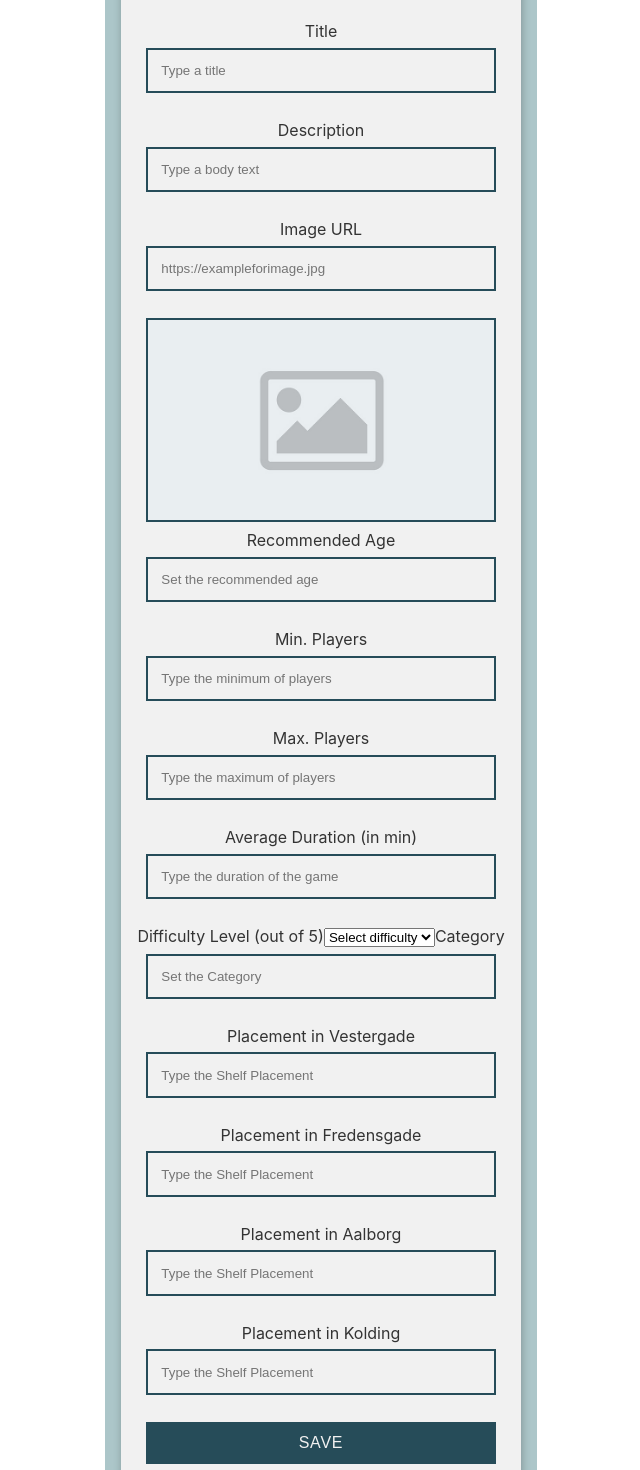
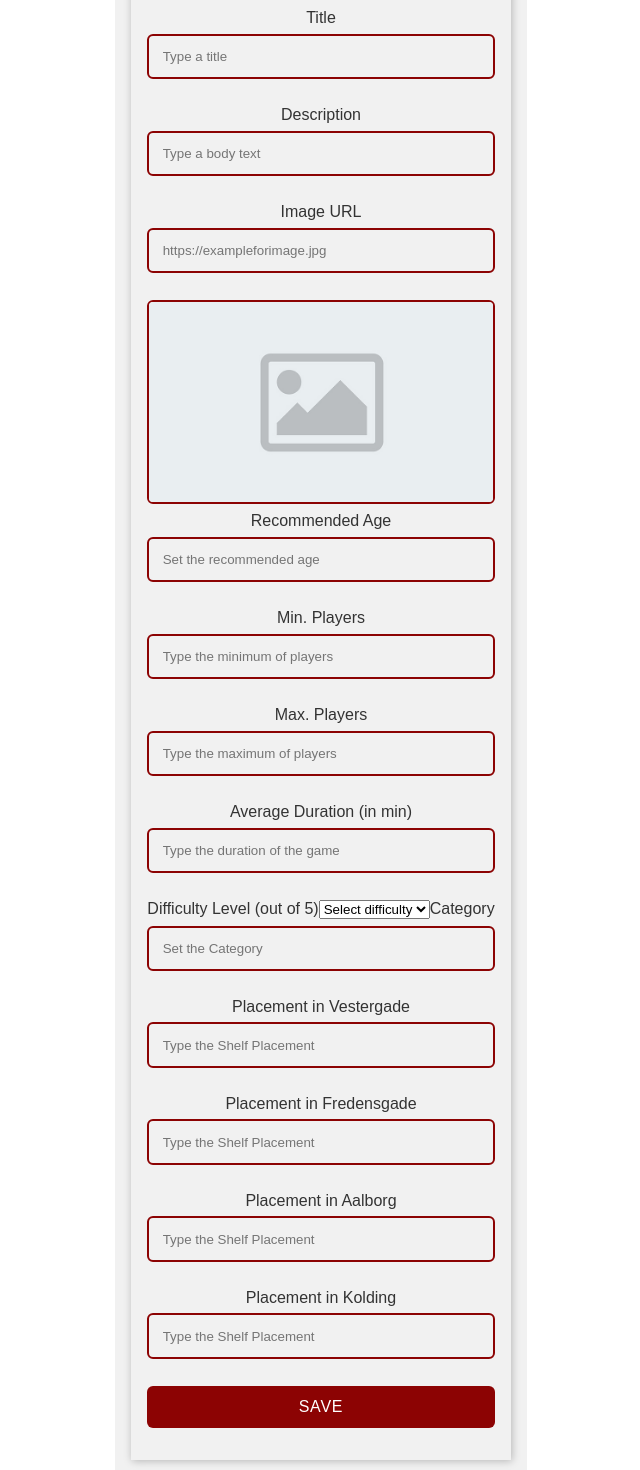
Before and after one commit to maggiewaldauf/spilcafeen, a React (Vite) app: page /spilcafeen/create in a window 1280 px wide. Shown: the part 260-1730 px from the top of the page, without its empty margins (319-959 px from the left). Built offline with nearby package versions, Linux system fonts and the light colour scheme.

Commit message:
Styling & Changing of Filters

```diff
--- a/package.json
+++ b/package.json
@@ -1,6 +1,6 @@
 {
   "name": "spilcafeen",
-  "homepage":"https://maggiewaldauf.github.io/spilcafeen",
+  "homepage": "https://maggiewaldauf.github.io/spilcafeen",
   "private": true,
   "version": "0.0.0",
   "type": "module",
@@ -13,10 +13,12 @@
     "deploy": "gh-pages -d dist"
   },
   "dependencies": {
+    "nouislider": "^15.8.1",
     "react": "^19.0.0",
     "react-dom": "^19.0.0",
     "react-icons": "^5.5.0",
-    "react-router-dom": "^7.2.0"
+    "react-router-dom": "^7.2.0",
+    "react-slider": "^2.0.6"
   },
   "devDependencies": {
     "@eslint/js": "^9.21.0",
--- a/src/pages/HomePage.jsx
+++ b/src/pages/HomePage.jsx
@@ -5,9 +5,8 @@ export default function HomePage() {
     const [posts, setPosts] = useState([]);
     const [searchQuery, setSearchQuery] = useState(""); // 🔍 Search state
     const [selectedCategory, setSelectedCategory] = useState(""); // Category filter state
-    const [selectedAge, setSelectedAge] = useState(""); // Age filter state
-    const [selectedPlayers, setSelectedPlayers] = useState(1); // Players filter state (default to 1)
-    const [selectedDuration, setSelectedDuration] = useState(""); // Duration filter state
+    const [selectedPlayers, setSelectedPlayers] = useState(2); // Players filter state (default to 1)
+    const [maxDuration, setMaxDuration] = useState(120); // Max duration state
 
     useEffect(() => {
         async function getPosts() {
@@ -25,28 +24,21 @@ export default function HomePage() {
     // Get unique categories from posts
     const categories = [...new Set(posts.map(post => post.genre))];
 
-    // Filter posts based on search, category, age, players, and duration
+    // Filter posts based on search, category, players, and max duration
     const filteredPosts = posts.filter(post => {
         const matchesSearch = post.title.toLowerCase().includes(searchQuery.toLowerCase());
         const matchesCategory = selectedCategory === "" || post.genre === selectedCategory;
-
-        const matchesAge = selectedAge === "" || (
-            (selectedAge === "<8" && post.age <= 8) ||
-            (selectedAge === "<12" && post.age <= 12) ||
-            (selectedAge === "<18" && post.age <= 18) ||
-            (selectedAge === "18+" && post.age >= 18)
-        );
-
         const matchesPlayers = selectedPlayers === "" ||
             (post.minPlayers <= selectedPlayers && post.maxPlayers >= selectedPlayers);
+        const matchesDuration = post.duration <= maxDuration; // Only check for max duration
 
-        const matchesDuration = selectedDuration === "" || (
-            (selectedDuration === "<30" && post.duration <= 30) ||
-            (selectedDuration === "<60" && post.duration <= 60)
-        );
+        return matchesSearch && matchesCategory && matchesPlayers && matchesDuration;
+    });
 
-        return matchesSearch && matchesCategory && matchesAge && matchesPlayers && matchesDuration;
-    });
+    // Handle slider change for max duration
+    const handleSliderChange = (event) => {
+        setMaxDuration(Number(event.target.value));
+    };
 
     return (
         <section className="page">
@@ -72,16 +64,6 @@ export default function HomePage() {
                     ))}
                 </select>
 
-                {/* Age Filter */}
-                <label>Age</label>
-                <select value={selectedAge} onChange={e => setSelectedAge(e.target.value)} className="filter">
-                    <option value="">All Ages</option>
-                    <option value="<8">Age &lt; 8</option>
-                    <option value="<12">Age &lt; 12</option>
-                    <option value="<18">Age &lt; 18</option>
-                    <option value="18+">Age 18+</option>
-                </select>
-
                 {/* Players Filter */}
                 <label>Players</label>
                 <div className="player-filter">
@@ -96,13 +78,28 @@ export default function HomePage() {
                     <button className="counter-btn" onClick={() => setSelectedPlayers(prev => prev + 1)}>+</button>
                 </div>
 
-                {/* Average Duration Filter */}
-                <label>Duration</label>
-                <select value={selectedDuration} onChange={e => setSelectedDuration(e.target.value)} className="filter">
-                    <option value="">All Durations</option>
-                    <option value="<30">Duration &lt; 30 min</option>
-                    <option value="<60">Duration &lt; 60 min</option>
-                </select>
+                {/* Duration Filter (Single Slider for Max Duration) */}
+                <label>Max Duration:</label>
+                <div className="range-slider" style={{ display: "flex", alignItems: "center" }}>
+                    <input
+                        type="range"
+                        min="0"
+                        max="120"
+                        value={maxDuration}
+                        onChange={handleSliderChange}
+                        className="range-input"
+                        style={{ marginRight: "10px" }} // Add space between slider and input
+                    />
+                    <input
+                        type="number"
+                        value={maxDuration}
+                        min="0"
+                        max="120"
+                        onChange={(e) => setMaxDuration(Number(e.target.value))}
+                        className="duration-input"
+                        style={{ width: "80px" }} // Adjust width of the input field
+                    />
+                </div>
             </div>
 
             {filteredPosts.length > 0 ? (
--- a/src/styles.css
+++ b/src/styles.css
@@ -1,7 +1,5 @@
 /* ---------- root variables ---------- */
 :root {
-    --green: rgb(38, 76, 89);
-    --light-green: rgb(172, 198, 201);
     --light-grey: #f1f1f4;
     --text-color-light: #f1f1f1;
     --text-color-dark: #333;
@@ -9,25 +7,24 @@
     --white: #f1f1f1;
 }
 
+/* Importing Sora Font */
+@import url('https://fonts.googleapis.com/css2?family=Sora:wght@300;400;600&display=swap');
+
 body {
+    font-family: 'Sora', sans-serif;
+    background-color: var(--background-color);
     color: var(--text-color-dark);
+    margin: 0;
     padding: 0;
-    margin: 0;
-    font-family: -apple-system, BlinkMacSystemFont, "Segoe UI", "Roboto", "Oxygen", "Ubuntu", "Cantarell", "Fira Sans", "Droid Sans", "Helvetica Neue", sans-serif;
-    -webkit-font-smoothing: antialiased;
-    -moz-osx-font-smoothing: grayscale;
     display: flex;
     justify-content: center;
     align-items: center;
 }
 
-code {
-    font-family: source-code-pro, Menlo, Monaco, Consolas, "Courier New", monospace;
-}
 
 main {
-    padding: 58px 0 0;
-    background-color: var(--light-green);
+    padding: 50px 0 0;
+    background-color: #f1f1f1;
 }
 
 h1 {
@@ -51,7 +48,7 @@ a {
 }
 
 .page {
-    background-color: var(--light-green);
+    background-color: #f1f1f1;
     min-height: calc(100vh - 58px - 2em);
     padding: 1em;
 }
@@ -68,11 +65,9 @@ a {
 }
 
 
-
-
 /* ---------- nav styling ---------- */
 nav {
-    background-color: var(--green);
+    background-color: #8C0303;
     position: fixed;
     top: 0;
     left: 0;
@@ -99,7 +94,7 @@ nav a:hover {
 
 /* Add a color to the active/current link */
 nav a.active {
-    background-color: var(--light-green);
+    background-color: #B8B8B8;
     color: var(--green);
 }
 
@@ -136,7 +131,7 @@ nav a.active {
 }
 
 .grid-container > article:hover {
-    box-shadow: 0 8px 16px 0 var(--green);
+    box-shadow: 0 8px 16px 0 #f1f1f1;
 }
 
 .grid-container > article img {
@@ -144,6 +139,7 @@ nav a.active {
     height: 200px;
     object-fit: cover;
 }
+
 
 /* ---------- form styling ---------- */
 
@@ -169,20 +165,21 @@ button {
     text-align: center;
     cursor: pointer;
     border: none;
-    color: var(--text-color-light);
-    background-color: var(--green);
+    color: white;
+    background-color: #8C0303;
     letter-spacing: 0.05em;
     text-transform: uppercase;
     padding: 0.5em 1em;
     font-size: 0.8em;
     display: block;
     margin: 1em auto 0;
+    border-radius: 6px;
 }
 
 button.btn-outline {
-    background-color: var(--light-green);
-    color: var(--green);
-    border: solid 2px var(--green);
+    background-color: #8C0303;
+    color: #8C0303;
+    border: solid 2px #8C0303;
 }
 
 .btn-sign-out {
@@ -201,8 +198,9 @@ input {
     padding: 1em;
     box-sizing: border-box;
     display: block;
-    background: var(--white);
-    border: solid 2px var(--green);
+    background: #f1f1f1;
+    border: solid 2px #8C0303;
+    border-radius: 6px;
 }
 
 .image-preview {
@@ -213,7 +211,8 @@ input {
     margin: 0.5em auto;
     display: block;
     cursor: pointer;
-    border: solid 2px var(--green);
+    border: solid 2px #8C0303;
+    border-radius: 6px;
 }
 
 form .file-input {
@@ -228,7 +227,9 @@ form .file-input {
     display: inline-block;
     width: 100%;
     max-width: 600px;
-    margin: 0 auto; /* Center the container horizontally */
+    margin: 0 auto;
+    justify-content: center;
+
 }
 
 .search-bar {
@@ -248,7 +249,7 @@ form .file-input {
     right: 10px;
     top: 50%;
     transform: translateY(-50%);
-    font-size: 18px; /* Icon size */
+    font-size: 18px;
     pointer-events: none; /* Prevent the icon from interfering with input interaction */
 }
 
@@ -257,6 +258,9 @@ form .file-input {
     flex-wrap: wrap;
     gap: 10px;
     margin-bottom: 15px;
+    background-color: white;
+    align-items: center;
+    justify-content: center;
 }
 
 .filter {
@@ -264,9 +268,8 @@ form .file-input {
     border: 1px solid #ccc;
     border-radius: 5px;
     font-size: 16px;
-    background-color: white;
+
 }
-
 
 .player-filter {
     display: flex;
@@ -292,6 +295,10 @@ form .file-input {
     border-radius: 5px;
 }
 
+
+
+
+
 /*--------------Card Styling-------------*/
 .post-card {
     background-color: #fff;
@@ -310,7 +317,7 @@ form .file-input {
 /* Image */
 .post-card-image {
     width: 100%;
-    height: auto;
+    height: 500px;
     border-radius: 8px;
     object-fit: cover;
     margin-bottom: 15px;
@@ -318,7 +325,7 @@ form .file-input {
 
 /* Category */
 .post-card-category {
-    background-color: #BF171C;
+    background-color: #8C0303;
     color: #fff;
     padding: 5px 10px;
     border-radius: 4px;
@@ -386,15 +393,3 @@ form .file-input {
 .post-card-placement span:first-child::before {
     content: '';
 }
-
-/* Responsive Design */
-@media (max-width: 768px) {
-    .post-card-stats {
-        flex-direction: column;
-        align-items: flex-start;
-    }
-
-    .post-card-stat {
-        margin-bottom: 10px;
-    }
-}
```
Also changed, not shown: 1 other file (tests, documents, lock files or other folders).
